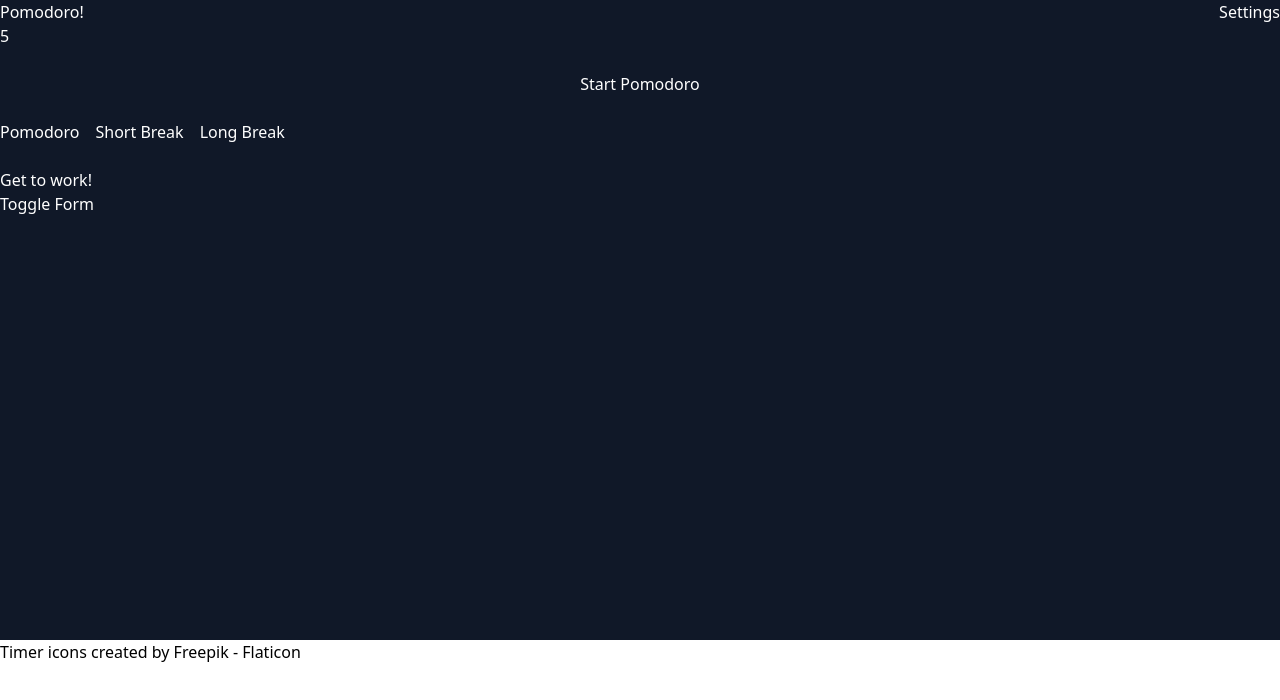
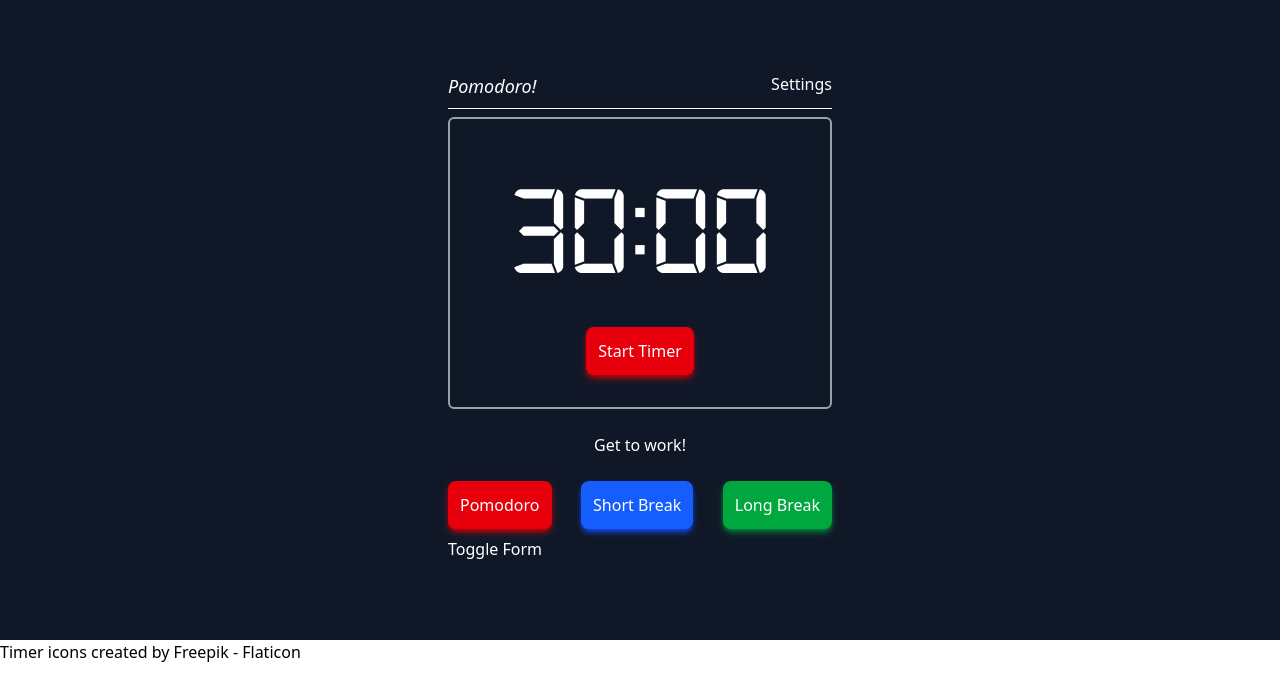
Before and after one commit to ViniciusBessa/angular_pomodoro, an Angular app: page / in a window 1280 px wide. Shown: the top 700 px of the page. Built offline with nearby package versions, Linux system fonts and the light colour scheme.

Commit message:
feat: Fonts added and styles of components Task, Timer and App updated

```diff
--- a/src/app/app.component.html
+++ b/src/app/app.component.html
@@ -1,16 +1,19 @@
 <main
   [class.dark]="theme() === 'dark'"
-  class="dark:bg-gray-900 dark:text-white"
+  class="flex justify-center dark:bg-gray-900 dark:text-white pt-18 px-8"
 >
+  <div class="flex flex-col gap-2 w-96">
     <div class="flex flex-row justify-between">
-    <p>Pomodoro!</p>
+      <p class="text-lg italic">Pomodoro!</p>
       <app-settings />
     </div>
+    <hr />
     <app-timer />
     @for (task of tasks(); track $index) {
     <app-task [task]="task" [index]="$index" />
     }
     <app-create-task />
+  </div>
 </main>
 <footer>
   <a href="https://www.flaticon.com/free-icons/timer" title="timer icons"
--- a/src/app/components/task/task.component.html
+++ b/src/app/components/task/task.component.html
@@ -43,7 +43,9 @@
   </div>
 </form>
 } @else {
-<div class="flex flex-row justify-between">
+<div
+  class="flex flex-row justify-between border-2 border-gray-400 px-4 py-3 rounded-md hover:bg-gray-200 hover:text-white hover:cursor-pointer transition-all duration-300"
+>
   <p (click)="OnSelectTask()">{{ task().description }}</p>
 
   <div class="flex flex-row gap-5">
--- a/src/app/components/timer/timer.component.html
+++ b/src/app/components/timer/timer.component.html
@@ -1,21 +1,50 @@
 <div class="flex flex-col gap-6">
-  <p>{{ timeLeft }}</p>
+  <div
+    class="flex flex-col gap-12 justify-center items-center border-2 border-gray-400 rounded-md p-8"
+  >
+    <p class="text-9xl font-(family-name:--clock)">{{ getFormattedTime }}</p>
 
-  @if (isTicking) {
-  <button (click)="OnPauseTimer()">Pause Pomodoro</button>
-  } @else if (!isTicking) {
-  <button (click)="OnResumeTimer()">Start Pomodoro</button>
-  }
-
-  <div class="flex flex-row gap-4">
-    <button (click)="OnSetTimer(0)">Pomodoro</button>
-    <button (click)="OnSetTimer(1)">Short Break</button>
-    <button (click)="OnSetTimer(2)">Long Break</button>
+    @if (isTicking) {
+    <button
+      class="bg-red-600 text-white p-3 rounded-lg shadow-red-700 shadow-md hover:opacity-80 hover:cursor-pointer"
+      (click)="OnPauseTimer()"
+    >
+      Pause Timer
+    </button>
+    } @else if (!isTicking) {
+    <button
+      class="bg-red-600 text-white p-3 rounded-lg shadow-red-700 shadow-md hover:opacity-80 hover:cursor-pointer"
+      (click)="OnResumeTimer()"
+    >
+      {{ intervalId === null ? "Start Timer" : "Resume Timer" }}
+    </button>
+    }
   </div>
 
   @if (currentTask() !== null) {
-  <p>{{ currentTask()!.description }}</p>
+  <p class="text-center">{{ currentTask()!.description }}</p>
   } @else {
-  <p>Get to work!</p>
+  <p class="text-center">Get to work!</p>
   }
+
+  <div class="flex flex-row gap-4 justify-between">
+    <button
+      class="bg-red-600 text-white p-3 rounded-lg shadow-red-700 shadow-md hover:opacity-80 hover:cursor-pointer"
+      (click)="OnSetTimer(0)"
+    >
+      Pomodoro
+    </button>
+    <button
+      class="bg-blue-600 text-white p-3 rounded-lg shadow-blue-700 shadow-md hover:opacity-80 hover:cursor-pointer"
+      (click)="OnSetTimer(1)"
+    >
+      Short Break
+    </button>
+    <button
+      class="bg-green-600 text-white p-3 rounded-lg shadow-green-700 shadow-md hover:opacity-80 hover:cursor-pointer"
+      (click)="OnSetTimer(2)"
+    >
+      Long Break
+    </button>
+  </div>
 </div>
--- a/src/app/components/timer/timer.component.ts
+++ b/src/app/components/timer/timer.component.ts
@@ -2,6 +2,8 @@ import { Component, computed, inject, OnInit } from '@angular/core';
 import { PomodoroService } from '../../services/pomodoro.service';
 import { toSignal } from '@angular/core/rxjs-interop';
 import { Task } from '../../models/task.model';
+import { ConfigurationsService } from '../../services/configurations.service';
+import { Title } from '@angular/platform-browser';
 
 @Component({
   selector: 'app-timer',
@@ -12,6 +14,12 @@ import { Task } from '../../models/task.model';
 export class TimerComponent implements OnInit {
   // Injecting the PomodoroService for managing tasks
   pomodoroService = inject(PomodoroService);
+
+  // Injecting the ConfigurationsService for managing the app's configs
+  configurationsService = inject(ConfigurationsService);
+
+  // Injecting the Title Service for setting the page's title
+  titleService = inject(Title);
 
   // Signals
   tasks = toSignal(this.pomodoroService.tasksSubject);
@@ -24,12 +32,14 @@ export class TimerComponent implements OnInit {
   });
 
   // Timer constants
-  readonly POMODORO_TIME = 5; // 20 minutes
-  readonly SHORT_BREAK_TIME = 2; // 5 minutes
-  readonly LONG_BREAK_TIME = 3; // 10 minutes
+  pomodoroTime = toSignal(this.configurationsService.pomodoroDurationSubject);
+  shortBreakTime = toSignal(
+    this.configurationsService.shortBreakDurationSubject
+  );
+  longBreakTime = toSignal(this.configurationsService.longBreakDurationSubject);
 
   // Timer state variables
-  intervalId: any;
+  intervalId: any = null;
   isTicking = false;
   currentTimerType = TimerType.POMODORO;
   timeLeft = this.getTimeRemaining();
@@ -44,9 +54,16 @@ export class TimerComponent implements OnInit {
 
   // Timer control methods
   OnSetTimer(timerType: TimerType): void {
+    if (this.intervalId) {
+      clearInterval(this.intervalId);
+      this.intervalId = null;
+    }
     this.isTicking = false;
     this.currentTimerType = timerType;
     this.timeLeft = this.getTimeRemaining();
+    this.titleService.setTitle(
+      `${this.getCurrentTimerType}: ${this.getFormattedTime}`
+    );
   }
 
   OnResumeTimer(): void {
@@ -56,6 +73,9 @@ export class TimerComponent implements OnInit {
         this.OnTimerFinished();
       } else {
         this.timeLeft -= 1;
+        this.titleService.setTitle(
+          `${this.getCurrentTimerType}: ${this.getFormattedTime}`
+        );
       }
     }, 1000);
   }
@@ -67,6 +87,7 @@ export class TimerComponent implements OnInit {
 
   OnTimerFinished(): void {
     clearInterval(this.intervalId);
+    this.intervalId = null;
 
     if (
       this.currentTimerType === TimerType.POMODORO &&
@@ -118,11 +139,45 @@ export class TimerComponent implements OnInit {
   private getTimeRemaining(): number {
     switch (this.currentTimerType) {
       case TimerType.POMODORO:
-        return this.POMODORO_TIME;
+        return this.pomodoroTime()! * 60;
       case TimerType.SHORT_BREAK:
-        return this.SHORT_BREAK_TIME;
+        return this.shortBreakTime()! * 60;
       default:
-        return this.LONG_BREAK_TIME;
+        return this.longBreakTime()! * 60;
+    }
+  }
+
+  get getFormattedTime(): string {
+    // Calculate the number of hours remaining
+    const hours = Math.floor(this.timeLeft / 3600);
+
+    // Calculate the number of minutes remaining and pad with leading zero if needed
+    const minutes = Math.floor((this.timeLeft % 3600) / 60)
+      .toString()
+      .padStart(2, '0');
+
+    // Calculate the number of seconds remaining and pad with leading zero if needed
+    const seconds = Math.floor((this.timeLeft % 3600) % 60)
+      .toString()
+      .padStart(2, '0');
+
+    // If there are hours remaining, include them in the formatted time
+    if (hours > 0) {
+      return `${hours.toString().padStart(2, '0')}:${minutes}:${seconds}`;
+    }
+
+    // Otherwise, return only minutes and seconds
+    return `${minutes}:${seconds}`;
+  }
+
+  get getCurrentTimerType(): string {
+    switch (this.currentTimerType) {
+      case TimerType.POMODORO:
+        return 'Pomodoro';
+      case TimerType.SHORT_BREAK:
+        return 'Short Break';
+      default:
+        return 'Long Break';
     }
   }
 }
--- a/src/app/services/configurations.service.ts
+++ b/src/app/services/configurations.service.ts
@@ -22,14 +22,14 @@ export class ConfigurationsService {
       Number(localStorage.getItem('pomodoroDuration')) || 30
     );
 
-    // Initialize the short break duration from local storage or default to 30 minutes
+    // Initialize the short break duration from local storage or default to 5 minutes
     this.shortBreakDurationSubject = new BehaviorSubject<number>(
-      Number(localStorage.getItem('shortBreakDuration')) || 30
+      Number(localStorage.getItem('shortBreakDuration')) || 5
     );
 
-    // Initialize the long break duration from local storage or default to 30 minutes
+    // Initialize the long break duration from local storage or default to 15 minutes
     this.longBreakDurationSubject = new BehaviorSubject<number>(
-      Number(localStorage.getItem('longBreakDuration')) || 30
+      Number(localStorage.getItem('longBreakDuration')) || 15
     );
   }
 
--- a/src/app/services/pomodoro.service.ts
+++ b/src/app/services/pomodoro.service.ts
@@ -47,10 +47,17 @@ export class PomodoroService {
         i === index ? updatedTask : task
       )
     );
+
+    if (index === this.selectedTaskSubject.value) {
+      this.selectTask(index);
+    }
   }
 
   // Removes a task at the specified index
   removeTask(index: number): void {
+    if (index === this.selectedTaskSubject.value) {
+      this.selectedTaskSubject.next(null);
+    }
     this.tasksSubject.next(
       this.tasksSubject.value.filter((_, i) => i !== index)
     );
--- a/src/index.html
+++ b/src/index.html
@@ -5,7 +5,7 @@
     <title>AngularPomodoro</title>
     <base href="/" />
     <meta name="viewport" content="width=device-width, initial-scale=1" />
-    <link rel="icon" type="image/x-icon" href="pomodoro-technique.png" />
+    <link rel="icon" type="image/x-icon" href="favicon.ico" />
   </head>
   <body>
     <app-root></app-root>
--- a/src/styles.css
+++ b/src/styles.css
@@ -3,6 +3,15 @@
 
 /* Apply the dark theme through the class*/
 @custom-variant dark (&:where(.dark, .dark *));
+
+@font-face {
+  font-family: clock;
+  src: url(../public/fonts/digital-7.ttf) format("opentype");
+}
+
+* {
+  --clock: "clock";
+}
 
 body {
   height: 100vh;
```
Also changed, not shown: public/fonts/digital-7.ttf (added), public/pomodoro-technique.png (deleted), 1 other file (tests, documents, lock files or other folders). Lines whose indentation alone changed are shown as unchanged.
